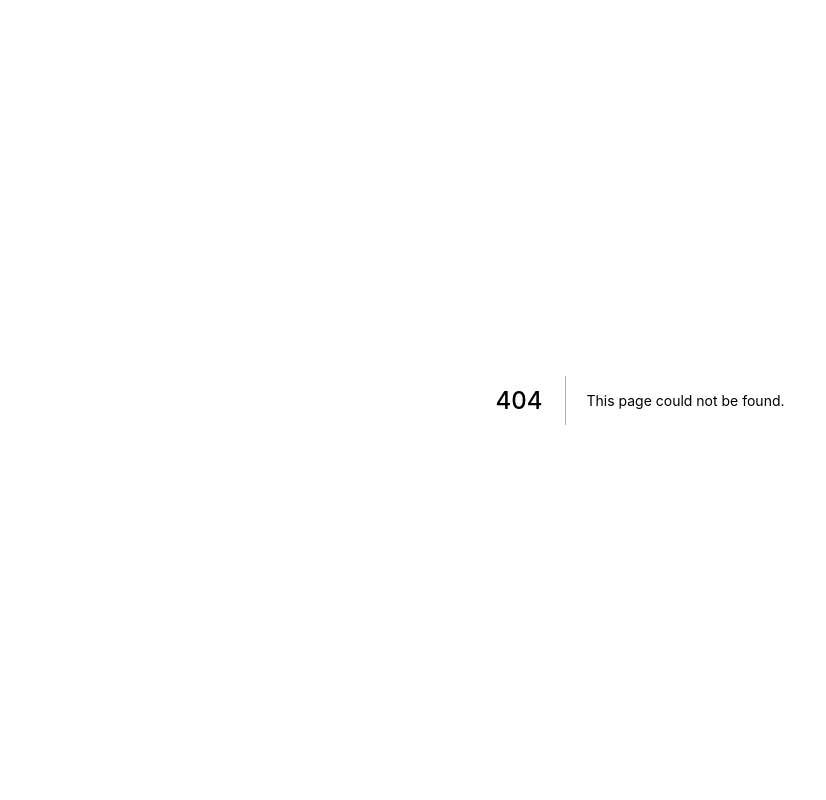
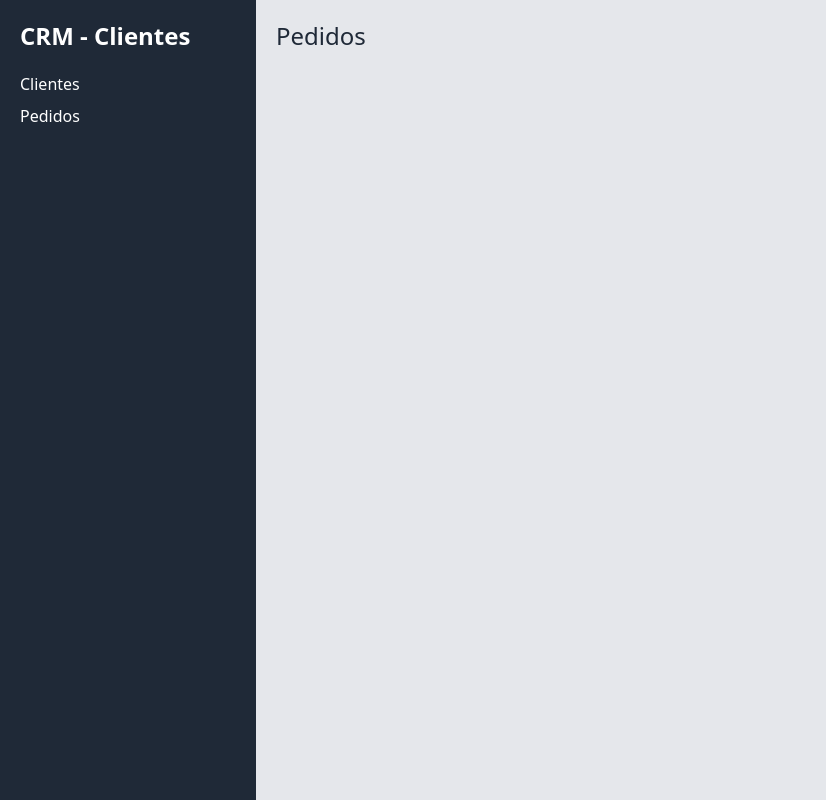
Before and after one commit to ajaxwd/crmcliente, a Next.js app: page /pedidos in a window 1280 px wide. Before the commit this address had no page. Shown: the whole page, without its empty margins (0-826 px from the left). Built offline with nearby package versions, Linux system fonts and the light colour scheme.

Commit message:
Se inicia con el siderbar

```diff
--- a/components/Siderbar.js
+++ b/components/Siderbar.js
@@ -1,8 +1,32 @@
 import React from 'react';
+import Link from 'next/link';
 
 const Siderbar = () => {
     return (
-        <h2>Siderbar</h2>
+        <aside className="bg-gray-800 sm:w-1/3 xl:w-1/5 sm:min-h-screen p-5">
+            <div>
+                <p className = "text-white text-2xl font-black">
+                    CRM - Clientes
+                </p>
+            </div>
+            <nav className = "mt-5 list-none">
+                <li>
+                    <Link href="/">
+                        <a className = "text-white mb-2 block">
+                        Clientes
+                        </a>
+
+                    </Link>
+                </li>
+                <li>
+                    <Link href="/pedidos">
+                        <a className = "text-white mb-2 block">
+                        Pedidos
+                        </a>
+                    </Link>
+                </li>
+            </nav>
+        </aside>
     );
 }
 
--- a/components/layout.js
+++ b/components/layout.js
@@ -6,13 +6,20 @@ const Layout = ({children}) => {
     return (
         <>
         <head>
-        <title>CRM - Administración de clientes</title>
-        <link rel="stylesheet" href="https://cdnjs.cloudflare.com/ajax/libs/normalize/8.0.1/normalize.css" integrity="sha512-oHDEc8Xed4hiW6CxD7qjbnI+B07vDdX7hEPTvn9pSZO1bcRqHp8mj9pyr+8RVC2GmtEfI2Bi9Ke9Ass0as+zpg==" crossorigin="anonymous" />
-        <link href="https://unpkg.com/tailwindcss@^1.0/dist/tailwind.min.css" rel="stylesheet"></link>
+            <title>CRM - Administración de clientes</title>
+            <link rel="stylesheet" href="https://cdnjs.cloudflare.com/ajax/libs/normalize/8.0.1/normalize.css" integrity="sha512-oHDEc8Xed4hiW6CxD7qjbnI+B07vDdX7hEPTvn9pSZO1bcRqHp8mj9pyr+8RVC2GmtEfI2Bi9Ke9Ass0as+zpg==" crossorigin="anonymous" />
+            <link href="https://unpkg.com/tailwindcss@^1.0/dist/tailwind.min.css" rel="stylesheet"></link>
         </head>
 
-        <Siderbar/>
-            {children}
+        <div className="bg-gray-200 min-h-screen" >
+            <div className = "flex min-h-screen">
+                <Siderbar/>
+                <main className = "sm:w-2/3 xl:w-4/5 sm:min-h-screen p-5">
+                    {children}
+                </main>
+            </div>
+        </div>
+
         </>
     );
 }
--- a/pages/index.js
+++ b/pages/index.js
@@ -4,7 +4,7 @@ import Layout from '../components/layout';
 const Index = () => (
   <div>
     <Layout>
-      <h2>Desde Index</h2>
+      <h1 className = "text-2xl text-gray-800 font-light">Clientes</h1>
     </Layout>
   </div>
 )
--- /dev/null
+++ b/pages/pedidos.js
@@ -0,0 +1,12 @@
+import React from 'react';
+import Layout from '../components/layout';
+
+const Pedidos = () => {
+    return (
+        <Layout>
+            <h1 className = "text-2xl text-gray-800 font-light">Pedidos</h1>
+        </Layout>
+    );
+}
+
+export default Pedidos;
```
Also changed, not shown: pages/nosotros.js (deleted, +0 -9 lines), pages/productos.js (added, +12 -0 lines).
